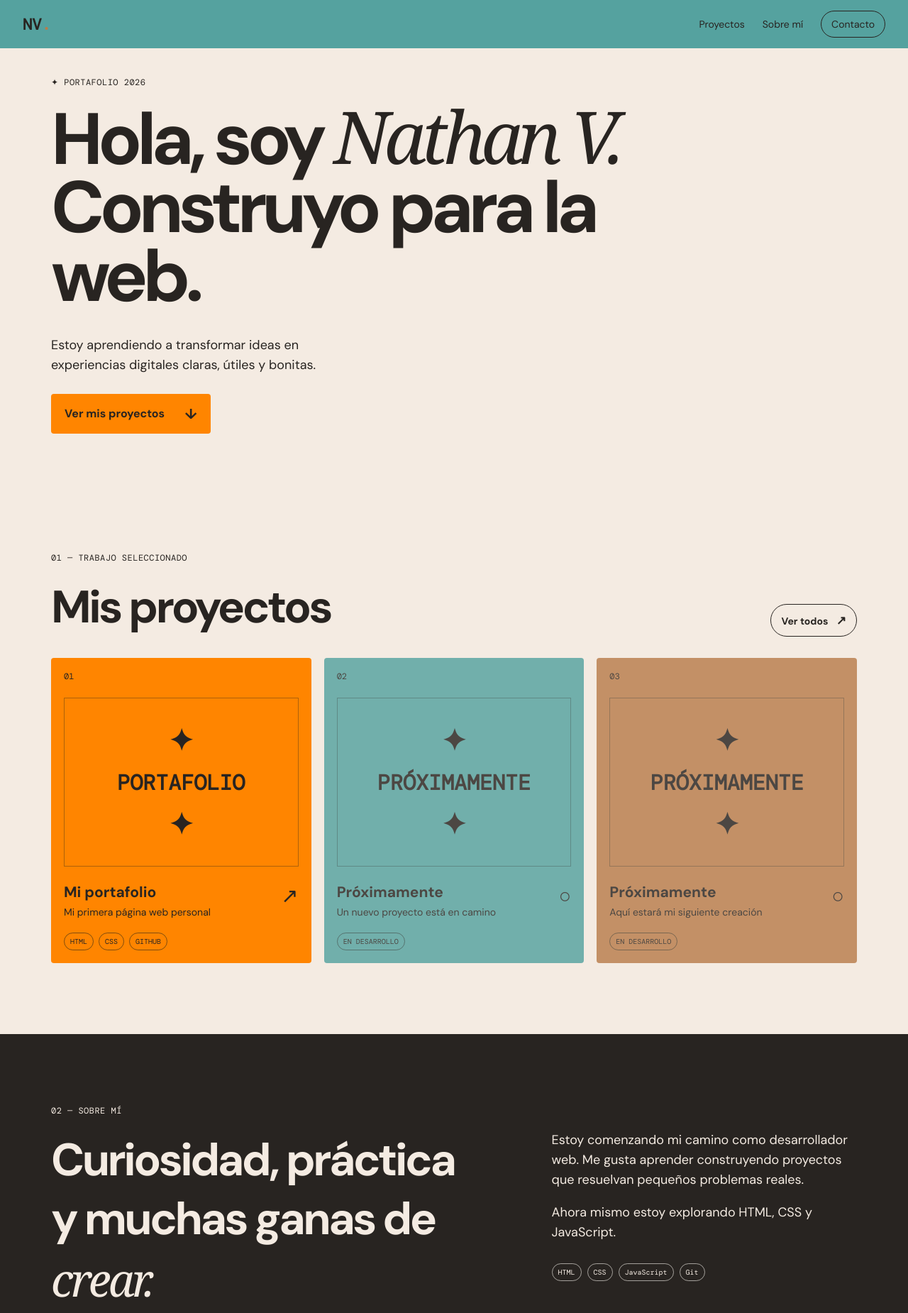
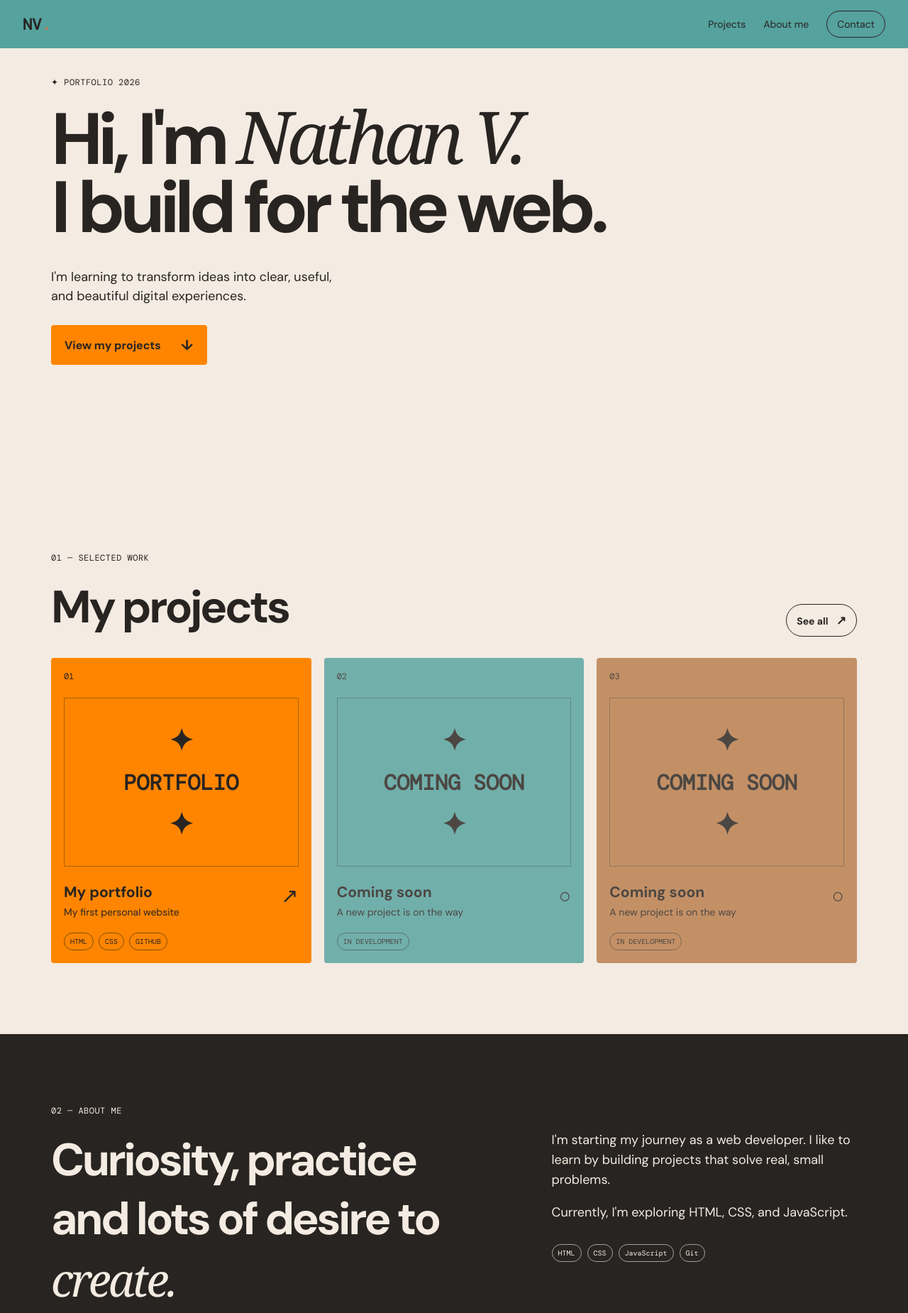
Before and after one commit to Nathizard/outputs, a plain HTML site: page index.html in a window 1280 px wide. Shown: the top 1850 px of the page at 71% size. Drawn offline with nearby package versions, Linux system fonts and the light colour scheme.

Commit message:
Actualizacion de idioma

```diff
--- a/index.html
+++ b/index.html
@@ -4,7 +4,7 @@
     <meta charset="UTF-8" />
     <meta name="viewport" content="width=device-width, initial-scale=1.0" />
     <meta name="description" content="Portafolio" />
-    <title>Nathan V | Portafolio</title>
+    <title>Nathan V | Portfolio</title>
     <link rel="preconnect" href="https://fonts.googleapis.com" />
     <link rel="preconnect" href="https://fonts.gstatic.com" crossorigin />
     <link href="https://fonts.googleapis.com/css2?family=DM+Mono&family=DM+Sans:wght@400;500;700&display=swap" rel="stylesheet" />
@@ -14,51 +14,51 @@
     <header class="header">
       <a class="logo" href="#inicio">NV<span>.</span></a>
       <nav aria-label="Navegación principal">
-        <a href="#proyectos">Proyectos</a>
-        <a href="#sobre-mi">Sobre mí</a>
-        <a class="nav-contacto" href="#contacto">Contacto</a>
+        <a href="#proyectos">Projects</a>
+        <a href="#sobre-mi">About me</a>
+        <a class="nav-contacto" href="#contacto">Contact</a>
       </nav>
     </header>
 
     <main>
       <section class="hero" id="inicio">
-        <p class="eyebrow">✦ PORTAFOLIO 2026</p>
-        <h1>Hola, soy <em>Nathan V.</em><br />Construyo para la web.</h1>
-        <p class="intro">Estoy aprendiendo a transformar ideas en experiencias digitales claras, útiles y bonitas.</p>
-        <a class="button" href="#proyectos">Ver mis proyectos <span>↓</span></a>
+        <p class="eyebrow">✦ PORTFOLIO 2026</p>
+        <h1>Hi, I'm <em>Nathan V.</em><br />I build for the web.</h1>
+        <p class="intro">I'm learning to transform ideas into clear, useful, and beautiful digital experiences.</p>
+        <a class="button" href="#proyectos">View my projects <span>↓</span></a>
       </section>
 
       <section class="projects section" id="proyectos">
         <div class="section-title">
           <div>
-            <p class="eyebrow">01 — TRABAJO SELECCIONADO</p>
-            <h2>Mis proyectos</h2>
+            <p class="eyebrow">01 — SELECTED WORK</p>
+            <h2>My projects</h2>
           </div>
-          <a class="see-all" href="proyectos.html">Ver todos <span>↗</span></a>
+          <a class="see-all" href="proyectos.html">See all <span>↗</span></a>
         </div>
         <div class="project-grid" data-project-list="recent"></div>
       </section>
 
       <section class="about section" id="sobre-mi">
-        <p class="eyebrow">02 — SOBRE MÍ</p>
+        <p class="eyebrow">02 — ABOUT ME</p>
         <div class="about-content">
-          <h2>Curiosidad, práctica<br />y muchas ganas de <em>crear.</em></h2>
+          <h2>Curiosity, practice<br />and lots of desire to <em>create.</em></h2>
           <div>
-            <p>Estoy comenzando mi camino como desarrollador web. Me gusta aprender construyendo proyectos que resuelvan pequeños problemas reales.</p>
-            <p>Ahora mismo estoy explorando HTML, CSS y JavaScript.</p>
+            <p>I'm starting my journey as a web developer. I like to learn by building projects that solve real, small problems.</p>
+            <p>Currently, I'm exploring HTML, CSS, and JavaScript.</p>
             <ul class="skills"><li>HTML</li><li>CSS</li><li>JavaScript</li><li>Git</li></ul>
           </div>
         </div>
       </section>
 
       <section class="contact" id="contacto">
-        <p class="eyebrow">03 — ¿TRABAJAMOS JUNTOS?</p>
-        <h2>Hablemos de tu próxima idea.</h2>
+        <p class="eyebrow">03 — LET'S WORK TOGETHER?</p>
+        <h2>Let's talk about your next idea.</h2>
         <a href="mailto:nathanabdiel2007@gmail.com">nathanabdiel2007@gmail.com <span>↗</span></a>
       </section>
     </main>
 
-    <footer><span>© 2026 Nathan Vazquez</span><span>Hecho con curiosidad ✦</span></footer>
+    <footer><span>© 2026 Nathan Vazquez</span><span>Made with curiosity ✦</span></footer>
     <script src="projects.js"></script>
   </body>
 </html>
--- a/projects.js
+++ b/projects.js
@@ -1,25 +1,25 @@
 // Los proyectos se leen de arriba hacia abajo: el primero es el más reciente.
 const projects = [
   {
-    title: "Mi portafolio",
-    description: "Mi primera página web personal",
+    title: "My portfolio",
+    description: "My first personal website",
     tags: ["HTML", "CSS", "GITHUB"],
     color: "coral",
     art: "portfolio",
     url: "index.html",
   },
   {
-    title: "Próximamente",
-    description: "Un nuevo proyecto está en camino",
-    tags: ["EN DESARROLLO"],
+    title: "Coming soon",
+    description: "A new project is on the way",
+    tags: ["IN DEVELOPMENT"],
     color: "blue",
     art: "coming",
     comingSoon: true,
   },
   {
-    title: "Próximamente",
-    description: "Aquí estará mi siguiente creación",
-    tags: ["EN DESARROLLO"],
+    title: "Coming soon",
+    description: "A new project is on the way",
+    tags: ["IN DEVELOPMENT"],
     color: "yellow",
     art: "coming",
     comingSoon: true,
@@ -28,8 +28,8 @@ const projects = [
 
 function createArt(type) {
   const art = {
-    portfolio: '<div class="project-art art-notes"><span>✦</span><span>PORTAFOLIO</span><span>✦</span></div>',
-    coming: '<div class="project-art art-notes"><span>✦</span><span>PRÓXIMAMENTE</span><span>✦</span></div>',
+    portfolio: '<div class="project-art art-notes"><span>✦</span><span>PORTFOLIO</span><span>✦</span></div>',
+    coming: '<div class="project-art art-notes"><span>✦</span><span>COMING SOON</span><span>✦</span></div>',
   };
 
   return art[type];
```
Also changed, not shown: proyectos.html (+9 -9 lines).
